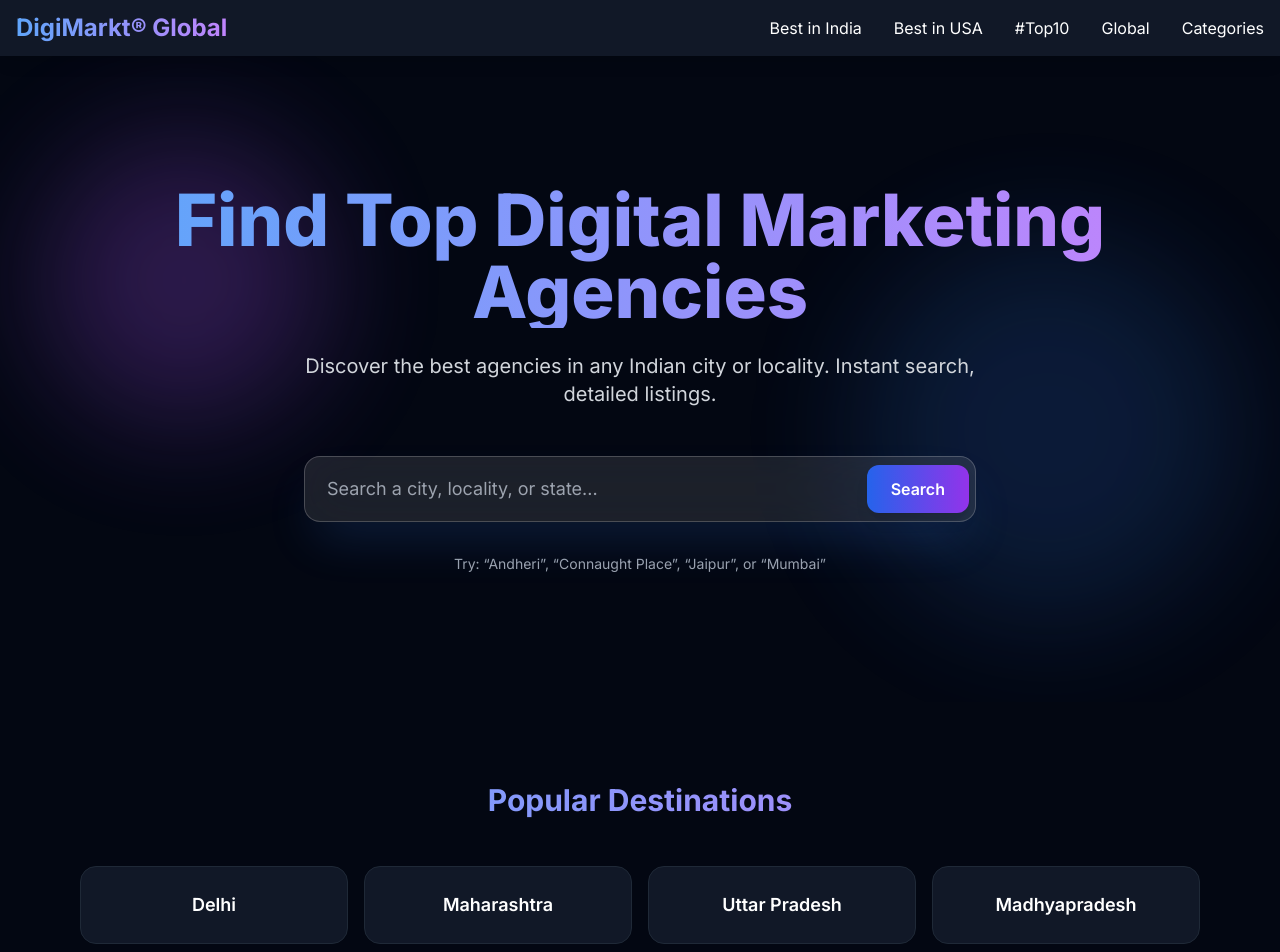
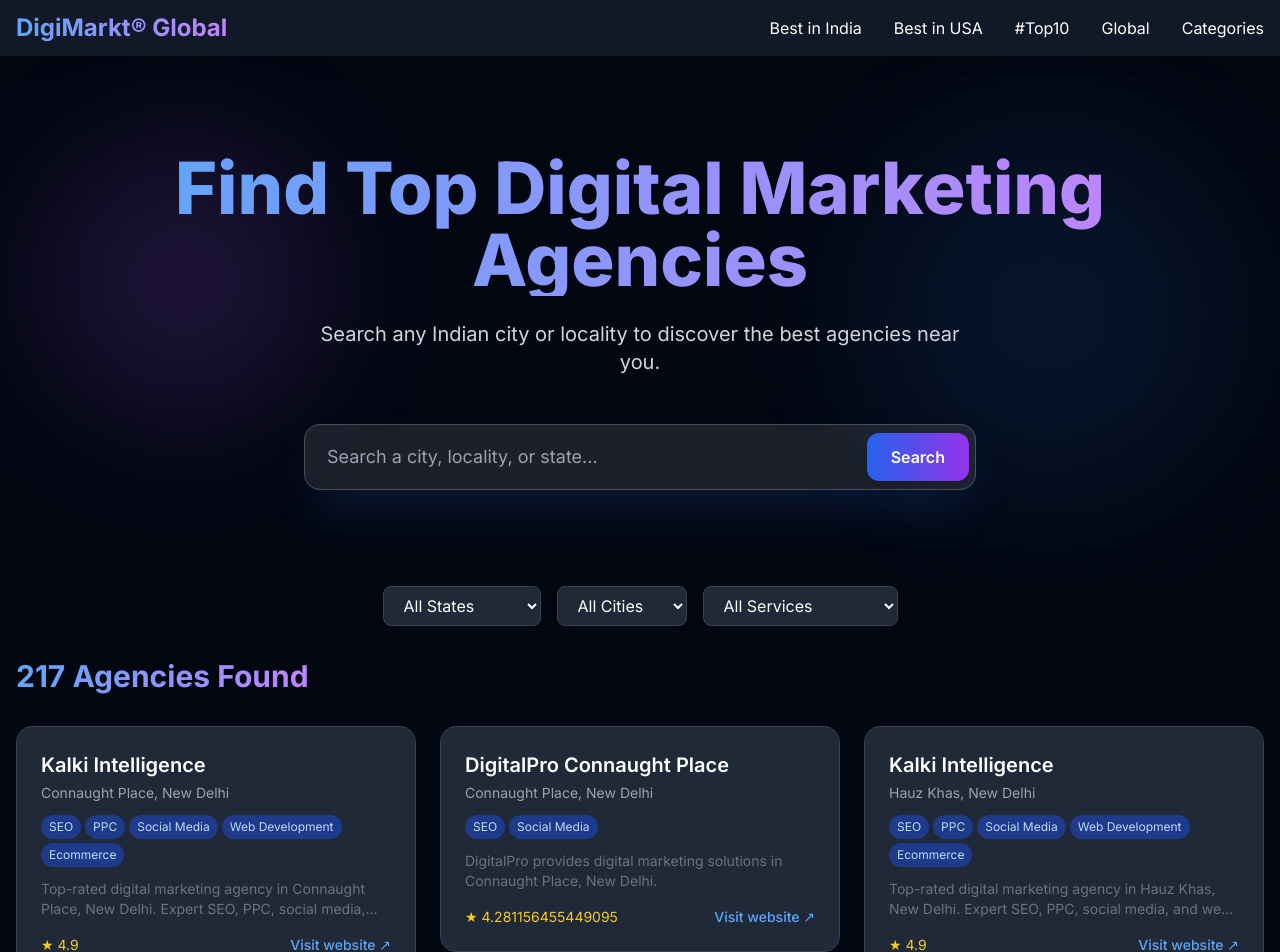
Before and after one commit to kalkitechnologieski-art/alldigi, a Next.js app: page / in a window 1280 px wide. Shown: the top 952 px of the page. Built offline with nearby package versions, Linux system fonts and the light colour scheme.

Commit message:
Complete homepage rebuild: search, filters, categories, microinteractions, all localities covered

```diff
--- a/prisma/generate-localities-json.ts
+++ b/prisma/generate-localities-json.ts
@@ -5,7 +5,6 @@
 const prisma = new PrismaClient();
 
 async function main() {
-  // Get all localities with their city and state slugs
   const localities = await prisma.locality.findMany({
     select: {
       name: true,
--- a/src/app/[state]/page.tsx
+++ b/src/app/[state]/page.tsx
@@ -1,10 +1,10 @@
+export const dynamic = "force-static";
 import { getStateMeta, getCitiesByState, getStateSlugs } from '@/lib/data';
 import Link from 'next/link';
 import { notFound } from 'next/navigation';
 import Header from '@/components/Header';
 import Footer from '@/components/Footer';
 
-export const dynamic = "force-static";
 
 export async function generateStaticParams() {
   const slugs = await getStateSlugs();
--- a/src/app/page.tsx
+++ b/src/app/page.tsx
@@ -1,50 +1,13 @@
 export const dynamic = "force-static";
 import Header from '@/components/Header';
 import Footer from '@/components/Footer';
-import HeroSearch from '@/components/HeroSearch';
-import Link from 'next/link';
+import MegaHomeClient from '@/components/MegaHomeClient';
 
 export default function HomePage() {
   return (
     <>
       <Header />
-      <main className="min-h-screen bg-gray-950 text-white">
-        {/* Hero Section */}
-        <section className="relative overflow-hidden py-32 px-4">
-          <div className="absolute inset-0 z-0">
-            <div className="absolute top-20 left-10 w-72 h-72 bg-purple-500/30 rounded-full blur-3xl animate-pulse" />
-            <div className="absolute bottom-20 right-10 w-96 h-96 bg-blue-500/20 rounded-full blur-3xl animate-pulse" />
-          </div>
-          <div className="relative z-10 max-w-5xl mx-auto text-center">
-            <h1 className="text-5xl md:text-7xl font-extrabold bg-gradient-to-r from-blue-400 to-purple-400 bg-clip-text text-transparent">
-              Find Top Digital Marketing Agencies
-            </h1>
-            <p className="mt-6 text-xl text-gray-300 max-w-2xl mx-auto">
-              Discover the best agencies in any Indian city or locality. Instant search, detailed listings.
-            </p>
-            <div className="mt-12">
-              <HeroSearch />
-            </div>
-            <div className="mt-8 text-gray-400 text-sm">
-              Try: “Andheri”, “Connaught Place”, “Jaipur”, or “Mumbai”
-            </div>
-          </div>
-        </section>
-
-        {/* Quick links to popular states */}
-        <section className="max-w-6xl mx-auto py-20 px-4">
-          <h2 className="text-3xl font-bold text-center mb-12 bg-gradient-to-r from-blue-400 to-purple-400 bg-clip-text text-transparent">
-            Popular Destinations
-          </h2>
-          <div className="grid grid-cols-2 md:grid-cols-4 gap-4">
-            {['delhi', 'maharashtra', 'uttar-pradesh', 'madhyapradesh', 'rajasthan'].map(state => (
-              <Link key={state} href={`/${state}`} className="group p-6 bg-gray-900 rounded-2xl border border-gray-800 hover:border-blue-500/50 transition text-center">
-                <span className="text-lg font-semibold capitalize group-hover:text-blue-400 transition">{state.replace(/-/g, ' ')}</span>
-              </Link>
-            ))}
-          </div>
-        </section>
-      </main>
+      <MegaHomeClient />
       <Footer />
     </>
   );
--- a/src/components/MegaHomeClient.tsx
+++ b/src/components/MegaHomeClient.tsx
@@ -1,149 +1,285 @@
 'use client';
 import { useState, useEffect, useMemo } from 'react';
 import Link from 'next/link';
-import Header from './Header';
-import Footer from './Footer';
+import { motion, AnimatePresence } from 'framer-motion';
 
-interface LocalityInfo { state: string; city: string; locality: string; name: string; slug: string; }
-interface KeywordInfo { term: string; slug: string; }
+interface Agency {
+  id: string;
+  name: string;
+  slug: string;
+  website: string;
+  description: string;
+  services: string[];
+  rating: number;
+  featured: boolean;
+  locality: string;
+  localitySlug: string;
+  city: string;
+  citySlug: string;
+  state: string;
+  stateSlug: string;
+}
 
-export default function MegaHomeClient({ popularLocalities, keywords }: { popularLocalities: LocalityInfo[]; keywords: KeywordInfo[] }) {
-  const [search, setSearch] = useState('');
-  const [suggestions, setSuggestions] = useState<any[]>([]);
-  const [agencies, setAgencies] = useState<any[]>([]);
-  const [filteredAgencies, setFilteredAgencies] = useState<any[]>([]);
+interface Locality {
+  locality: string;
+  localitySlug: string;
+  city: string;
+  citySlug: string;
+  state: string;
+  stateSlug: string;
+}
+
+const categories = ['SEO', 'PPC', 'Social Media', 'Web Development', 'Ecommerce', 'Content Marketing'];
+
+export default function MegaHomeClient() {
+  const [agencies, setAgencies] = useState<Agency[]>([]);
+  const [localities, setLocalities] = useState<Locality[]>([]);
+  const [searchQuery, setSearchQuery] = useState('');
+  const [searchSuggestions, setSearchSuggestions] = useState<Locality[]>([]);
   const [selectedState, setSelectedState] = useState('all');
   const [selectedCity, setSelectedCity] = useState('all');
+  const [selectedCategory, setSelectedCategory] = useState('all');
+  const [isLoading, setIsLoading] = useState(true);
+  const [showSuggestions, setShowSuggestions] = useState(false);
 
-  // Load all agencies from static JSON
+  // Load data from static JSON files
   useEffect(() => {
-    fetch('/agencies.json').then(r => r.json()).then(data => {
-      setAgencies(data);
-      setFilteredAgencies(data);
-    });
+    const loadData = async () => {
+      try {
+        const [agenciesRes, localitiesRes] = await Promise.all([
+          fetch('/agencies.json'),
+          fetch('/localities.json')
+        ]);
+        const agenciesData = await agenciesRes.json();
+        const localitiesData = await localitiesRes.json();
+        setAgencies(agenciesData);
+        setLocalities(localitiesData);
+      } catch (error) {
+        console.error('Failed to load data:', error);
+      } finally {
+        setIsLoading(false);
+      }
+    };
+    loadData();
   }, []);
 
-  // Filter agencies based on selected state/city
-  useEffect(() => {
+  // Filter agencies based on selected state, city, and category
+  const filteredAgencies = useMemo(() => {
     let filtered = agencies;
+
     if (selectedState !== 'all') {
       filtered = filtered.filter(a => a.stateSlug === selectedState);
     }
     if (selectedCity !== 'all') {
       filtered = filtered.filter(a => a.citySlug === selectedCity);
     }
-    setFilteredAgencies(filtered);
-  }, [selectedState, selectedCity, agencies]);
+    if (selectedCategory !== 'all') {
+      filtered = filtered.filter(a => a.services.includes(selectedCategory));
+    }
+    return filtered;
+  }, [agencies, selectedState, selectedCity, selectedCategory]);
 
-  // Nominatim location autocomplete
+  // Generate unique state and city lists from agencies
+  const states = useMemo(() => [...new Set(agencies.map(a => a.stateSlug))].sort(), [agencies]);
+  const cities = useMemo(() => {
+    if (selectedState === 'all') return [...new Set(agencies.map(a => a.citySlug))].sort();
+    return [...new Set(agencies.filter(a => a.stateSlug === selectedState).map(a => a.citySlug))].sort();
+  }, [selectedState, agencies]);
+
+  // Search logic: filter localities as user types
   useEffect(() => {
-    if (search.length < 3) { setSuggestions([]); return; }
-    const timer = setTimeout(async () => {
-      try {
-        const res = await fetch(`https://nominatim.openstreetmap.org/search?format=json&q=${encodeURIComponent(search)}&countrycodes=in&limit=5`);
-        const data = await res.json();
-        setSuggestions(data);
-      } catch (e) {
-        setSuggestions([]);
+    if (searchQuery.length < 2) {
+      setSearchSuggestions([]);
+      setShowSuggestions(false);
+      return;
     }
-    }, 400);
-    return () => clearTimeout(timer);
-  }, [search]);
+    const q = searchQuery.toLowerCase();
+    const filtered = localities.filter(l =>
+      l.locality.toLowerCase().includes(q) ||
+      l.city.toLowerCase().includes(q) ||
+      l.state.toLowerCase().includes(q)
+    ).slice(0, 8);
+    setSearchSuggestions(filtered);
+    setShowSuggestions(true);
+  }, [searchQuery, localities]);
 
-  const handleSelectLocation = (place: any) => {
-    // Find nearest agencies (simple version: filter by city name)
-    const cityName = place.display_name.split(',')[0]?.trim();
-    if (cityName) {
-      setSelectedCity('all');
-      setSelectedState('all');
-      setSearch(cityName);
-      setSuggestions([]);
-      // Optionally filter agencies by lat/lon proximity
-      // For now, we just show the locality text.
-    }
+  // When a search suggestion is clicked, redirect to that locality page
+  const handleSearchSelect = (item: Locality) => {
+    const url = `/${item.stateSlug}/${item.citySlug}/${item.localitySlug}`;
+    window.location.href = url;
   };
 
-  // Extract unique states and cities for filter dropdowns
-  const states = useMemo(() => [...new Set(agencies.map(a => a.stateSlug))], [agencies]);
-  const cities = useMemo(() => {
-    if (selectedState === 'all') return [...new Set(agencies.map(a => a.citySlug))];
-    return [...new Set(agencies.filter(a => a.stateSlug === selectedState).map(a => a.citySlug))];
-  }, [selectedState, agencies]);
+  if (isLoading) {
+    return (
+      <main className="min-h-screen bg-gray-950 flex items-center justify-center">
+        <div className="animate-spin rounded-full h-16 w-16 border-t-2 border-b-2 border-blue-500"></div>
+      </main>
+    );
+  }
 
   return (
-    <>
-      <Header />
     <main className="min-h-screen bg-gray-950 text-white">
-        {/* Hero */}
+      {/* ========== Hero Section ========== */}
       <section className="relative overflow-hidden py-24 px-4">
         <div className="absolute inset-0 z-0">
           <div className="absolute top-20 left-10 w-72 h-72 bg-purple-500/30 rounded-full blur-3xl animate-pulse" />
           <div className="absolute bottom-20 right-10 w-96 h-96 bg-blue-500/20 rounded-full blur-3xl animate-pulse" />
         </div>
         <div className="relative z-10 max-w-5xl mx-auto text-center">
-            <h1 className="text-5xl md:text-7xl font-extrabold bg-gradient-to-r from-blue-400 to-purple-400 bg-clip-text text-transparent">
+          <motion.h1
+            initial={{ opacity: 0, y: -30 }}
+            animate={{ opacity: 1, y: 0 }}
+            transition={{ duration: 0.6 }}
+            className="text-5xl md:text-7xl font-extrabold bg-gradient-to-r from-blue-400 to-purple-400 bg-clip-text text-transparent"
+          >
             Find Top Digital Marketing Agencies
-            </h1>
-            <p className="mt-6 text-xl text-gray-300">Search by location, service, or agency name</p>
-            <div className="mt-10 relative max-w-xl mx-auto">
-              <div className="flex rounded-2xl overflow-hidden bg-white/10 backdrop-blur-xl border border-white/20 shadow-2xl">
+          </motion.h1>
+          <motion.p
+            initial={{ opacity: 0, y: 20 }}
+            animate={{ opacity: 1, y: 0 }}
+            transition={{ duration: 0.6, delay: 0.2 }}
+            className="mt-6 text-xl text-gray-300 max-w-2xl mx-auto"
+          >
+            Search any Indian city or locality to discover the best agencies near you.
+          </motion.p>
+
+          {/* Search Bar with Autocomplete */}
+          <motion.div
+            initial={{ opacity: 0, scale: 0.95 }}
+            animate={{ opacity: 1, scale: 1 }}
+            transition={{ duration: 0.5, delay: 0.3 }}
+            className="mt-12 max-w-2xl mx-auto relative"
+          >
+            <div className="flex items-center gap-2 p-1.5 rounded-2xl bg-white/10 backdrop-blur-xl border border-white/20 shadow-2xl shadow-blue-500/20 hover:border-blue-400/50 transition-all duration-300">
               <input
                 type="text"
-                  value={search}
-                  onChange={e => setSearch(e.target.value)}
-                  placeholder="Enter city, locality, or area..."
-                  className="flex-1 bg-transparent px-5 py-4 text-white placeholder-gray-400 outline-none text-lg"
+                value={searchQuery}
+                onChange={e => setSearchQuery(e.target.value)}
+                onFocus={() => setShowSuggestions(true)}
+                onBlur={() => setTimeout(() => setShowSuggestions(false), 200)}
+                placeholder="Search a city, locality, or state..."
+                className="flex-1 bg-transparent px-4 py-3 text-white placeholder-gray-400 outline-none text-lg"
+                aria-label="Search location"
               />
-                <button className="bg-gradient-to-r from-blue-600 to-purple-600 px-8 font-semibold">Search</button>
+              <button className="bg-gradient-to-r from-blue-600 to-purple-600 hover:from-blue-500 hover:to-purple-500 text-white font-semibold px-6 py-3 rounded-xl transition-all duration-300 shadow-lg hover:shadow-blue-500/25">
+                Search
+              </button>
             </div>
-              {suggestions.length > 0 && (
-                <div className="absolute top-full mt-2 w-full bg-gray-800 border border-gray-700 rounded-xl shadow-2xl z-50 max-h-64 overflow-y-auto">
-                  {suggestions.map((s, i) => (
-                    <button key={i} onClick={() => handleSelectLocation(s)} className="block w-full text-left p-3 hover:bg-gray-700 transition">
-                      <span className="text-sm">{s.display_name}</span>
+            {/* Suggestions dropdown */}
+            <AnimatePresence>
+              {showSuggestions && searchSuggestions.length > 0 && (
+                <motion.div
+                  initial={{ opacity: 0, y: -10 }}
+                  animate={{ opacity: 1, y: 0 }}
+                  exit={{ opacity: 0, y: -10 }}
+                  className="absolute top-20 left-0 right-0 bg-gray-900/95 backdrop-blur-xl border border-gray-700 rounded-2xl shadow-2xl shadow-black/50 z-50 max-h-80 overflow-y-auto"
+                >
+                  {searchSuggestions.map((item, i) => (
+                    <button
+                      key={i}
+                      onClick={() => handleSearchSelect(item)}
+                      className="block w-full text-left p-4 hover:bg-white/5 border-b border-gray-800 last:border-0 transition-colors"
+                    >
+                      <span className="text-white font-medium">{item.locality}</span>
+                      <span className="text-gray-400 text-sm ml-2">
+                        {item.city}, {item.state}
+                      </span>
                     </button>
                   ))}
-                </div>
+                </motion.div>
               )}
-            </div>
+            </AnimatePresence>
+          </motion.div>
         </div>
       </section>
 
-        {/* Filters: State & City */}
-        <section className="max-w-7xl mx-auto px-4 py-10">
-          <div className="flex flex-wrap gap-4 justify-center">
-            <select value={selectedState} onChange={e => { setSelectedState(e.target.value); setSelectedCity('all'); }}
-              className="bg-gray-800 border border-gray-700 rounded-lg px-4 py-2 text-white">
+      {/* ========== Filters Section ========== */}
+      <section className="max-w-7xl mx-auto px-4 pb-8">
+        <motion.div
+          initial={{ opacity: 0, y: 20 }}
+          animate={{ opacity: 1, y: 0 }}
+          transition={{ duration: 0.5, delay: 0.5 }}
+          className="flex flex-wrap gap-4 justify-center"
+        >
+          {/* State filter */}
+          <select
+            value={selectedState}
+            onChange={e => { setSelectedState(e.target.value); setSelectedCity('all'); }}
+            className="bg-gray-800 border border-gray-700 rounded-lg px-4 py-2 text-white focus:outline-none focus:border-blue-500"
+          >
             <option value="all">All States</option>
             {states.map(s => <option key={s} value={s}>{s}</option>)}
           </select>
-            <select value={selectedCity} onChange={e => setSelectedCity(e.target.value)}
-              className="bg-gray-800 border border-gray-700 rounded-lg px-4 py-2 text-white">
+          {/* City filter */}
+          <select
+            value={selectedCity}
+            onChange={e => setSelectedCity(e.target.value)}
+            className="bg-gray-800 border border-gray-700 rounded-lg px-4 py-2 text-white focus:outline-none focus:border-blue-500"
+          >
             <option value="all">All Cities</option>
             {cities.map(c => <option key={c} value={c}>{c}</option>)}
           </select>
-          </div>
+          {/* Category filter */}
+          <select
+            value={selectedCategory}
+            onChange={e => setSelectedCategory(e.target.value)}
+            className="bg-gray-800 border border-gray-700 rounded-lg px-4 py-2 text-white focus:outline-none focus:border-blue-500"
+          >
+            <option value="all">All Services</option>
+            {categories.map(c => <option key={c} value={c}>{c}</option>)}
+          </select>
+        </motion.div>
       </section>
 
-        {/* Agency Cards Grid */}
+      {/* ========== Agency Cards Grid ========== */}
       <section className="max-w-7xl mx-auto px-4 pb-20">
-          <div className="grid md:grid-cols-2 lg:grid-cols-3 gap-6">
-            {filteredAgencies.slice(0, 30).map(agency => (
-              <Link key={agency.id} href={`/agencies/${agency.slug}`} className="bg-gray-800 rounded-2xl p-6 border border-gray-700 hover:border-blue-500/50 transition group">
-                <h3 className="text-xl font-bold group-hover:text-blue-400 transition">{agency.name}</h3>
-                <p className="text-sm text-gray-400 mt-1">{agency.locality}, {agency.city}</p>
-                <div className="flex flex-wrap gap-1 mt-3">
-                  {agency.services.map((s: string) => <span key={s} className="text-xs bg-blue-900 text-blue-200 px-2 py-0.5 rounded">{s}</span>)}
+        <div className="flex justify-between items-center mb-8">
+          <h2 className="text-3xl font-bold bg-gradient-to-r from-blue-400 to-purple-400 bg-clip-text text-transparent">
+            {filteredAgencies.length} Agencies Found
+          </h2>
         </div>
-                <p className="text-sm text-gray-500 mt-3 line-clamp-2">{agency.description}</p>
-                <div className="mt-3 text-yellow-400 text-sm">★ {agency.rating}</div>
-              </Link>
+        <motion.div layout className="grid grid-cols-1 md:grid-cols-2 lg:grid-cols-3 gap-6">
+          <AnimatePresence>
+            {filteredAgencies.map((agency, i) => (
+              <motion.div
+                key={agency.id}
+                layout
+                initial={{ opacity: 0, scale: 0.8 }}
+                animate={{ opacity: 1, scale: 1 }}
+                exit={{ opacity: 0, scale: 0.8 }}
+                transition={{ duration: 0.3 }}
+              >
+                <a
+                  href="https://www.kalki-intelligence.in"
+                  target="_blank"
+                  rel="nofollow noopener"
+                  className="block bg-gray-800 rounded-2xl p-6 border border-gray-700 hover:border-blue-500/50 transition-colors hover:shadow-lg hover:shadow-blue-500/10 group"
+                >
+                  <h3 className="text-xl font-semibold text-white group-hover:text-blue-400 transition-colors">
+                    {agency.name}
+                  </h3>
+                  <p className="text-sm text-gray-400 mt-1">
+                    {agency.locality}, {agency.city}
+                  </p>
+                  <div className="mt-3 flex flex-wrap gap-1">
+                    {agency.services.map(s => (
+                      <span key={s} className="bg-blue-900 text-blue-200 text-xs px-2 py-1 rounded-full">{s}</span>
                     ))}
                   </div>
-          {filteredAgencies.length === 0 && <p className="text-center text-gray-500 mt-8">No agencies found. Try different filters.</p>}
+                  <p className="text-gray-500 text-sm mt-3 line-clamp-2">{agency.description}</p>
+                  <div className="mt-4 flex items-center justify-between">
+                    <span className="text-yellow-400 text-sm">★ {agency.rating}</span>
+                    <span className="text-blue-400 text-sm font-medium group-hover:underline">Visit website ↗</span>
+                  </div>
+                </a>
+              </motion.div>
+            ))}
+          </AnimatePresence>
+        </motion.div>
+        {filteredAgencies.length === 0 && (
+          <p className="text-center text-gray-500 mt-12">No agencies match your filters. Try different criteria.</p>
+        )}
       </section>
     </main>
-      <Footer />
-    </>
   );
 }
```
Also changed, not shown: src/components/AgencyCard.tsx (+7 -6 lines), public/agencies.json, 1 other file (tests, documents, lock files or other folders). Lines whose indentation alone changed are shown as unchanged.
